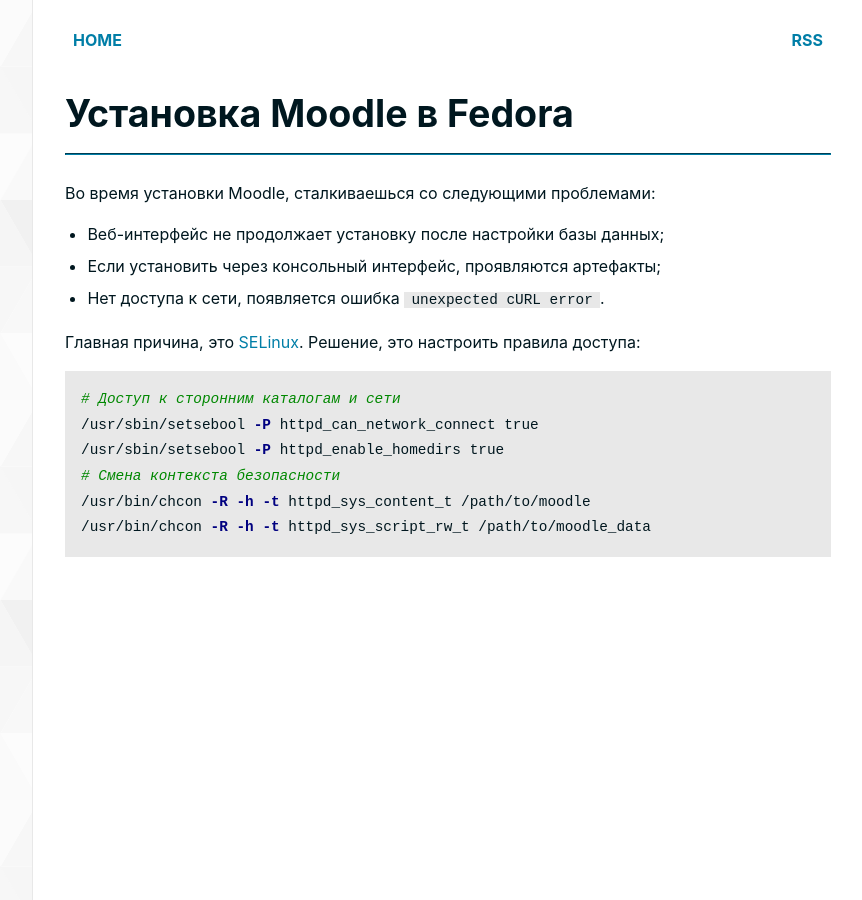
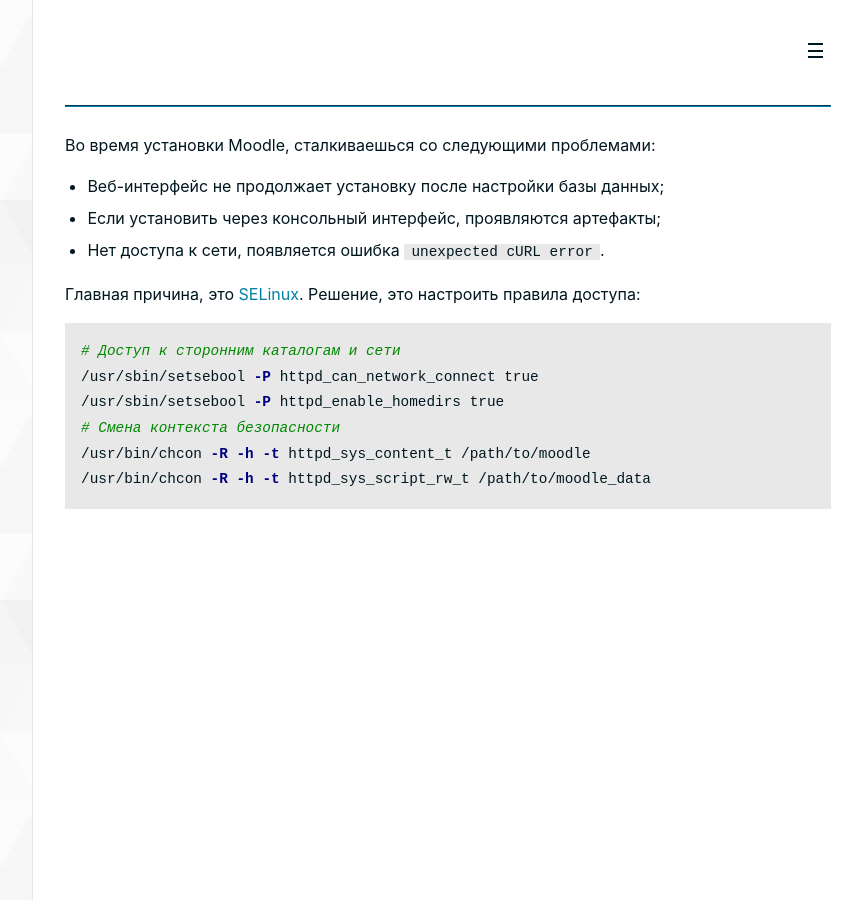
Before and after one commit to valentineus/popov.link, a Jekyll site: the page built from _posts/2018-07-23-installing-moodle-to-fedora.md, in a window 1280 px wide. Shown: the whole page, without its empty margins (192-1054 px from the left). Built offline with Jekyll 4.4.1, drawn with Linux system fonts in a browser that asks for light colours; comment, search, counter and statistics services are not loaded.

Commit message:
Add an animation menu on the only CSS
Signed-off-by: Valentin Popov <info@valentineus.link>

```diff
--- a/_includes/navbar.html
+++ b/_includes/navbar.html
@@ -1,26 +1,15 @@
 {% assign pages = site.pages | where: "show", true %}
 
-<nav role="navigation">
-    <ul class="nav-pills">
-        {% unless page.url == "/index.html" %}
-            <li role="presentation">
-                <strong>
-                    <a class="nav-link" href="/">Home</a>
-                </strong>
-            </li>
-        {% endunless %}
+<div class="navigation-container">
+    <input id="toggle-button" class="toggle-button" type="checkbox" />
 
-        <!-- Right side -->
-        <ul class="nav-pills nav-right">
-            {% for page in pages %}
-                <li role="presentation">
-                    <strong>
-                        <a class="nav-link" href="{{ page.url | strip_newlines | strip_html | strip | normalize_whitespace | relative_url | uri_escape }}">
-                            {{ page.title | strip_newlines | strip_html | strip | normalize_whitespace | smartify | xml_escape }}
-                        </a>
-                    </strong>
-                </li>
-            {% endfor %}
-        </ul>
-    </ul>
-</nav>
+    <label class="toggle-label" for="toggle-button">
+        <span></span>
+        <span></span>
+        <span></span>
+    </label>
+
+    <nav class="navigation" role="navigation">
+        <ul class="navigation-pills"></ul>
+    </nav>
+</div>
--- a/_scss/components/_navigation.scss
+++ b/_scss/components/_navigation.scss
@@ -1,36 +1,87 @@
-.nav-pills {
-  list-style-type: none;
-  margin: 0;
-  overflow: hidden;
+.navigation-container {
+  background: $color-bg;
+  border-left: 1px solid $color-bg-alt;
+  border-right: 1px solid $color-bg-alt;
+  height: 100px;
+  left: 0;
+  margin: auto;
+  max-width: 52em;
   padding: 0;
-  text-align: center;
+  position: fixed;
+  right: 0;
+  top: 0;
+  width: 100%;
+}
 
-  li {
-    float: left;
-    padding: .5em;
+.toggle-button {
+  display: none;
+
+  &:checked ~ .navigation {
+    transform: none;
+    transition: all .1s;
+  }
+
+  &:checked ~ .toggle-label {
+    span {
+      opacity: 0;
+      top: 50%;
+    }
+
+    span:first-child {
+      opacity: 1;
+      transform: rotate(405deg);
+    }
+
+    span:last-child {
+      opacity: 1;
+      transform: rotate(-405deg);
+    }
   }
 }
 
-.nav-link {
-  text-align: center;
-  text-decoration: none;
-  text-transform: uppercase;
+.toggle-label {
+  float: right;
+  height: 20px;
+  position: relative;
+  right: 40px;
+  top: 40px;
+  width: 15px;
 
-  &:active,
-  &:focus,
   &:hover {
-    border: 0;
-    text-decoration: none;
+    cursor: pointer;
+  }
+
+  span {
+    background: $color-text;
+    height: 2px;
+    position: absolute;
+    top: 50%;
+    width: 100%;
+
+    &:first-child {
+      top: 3px;
+    }
+
+    &:last-child {
+      top: 16px;
+    }
   }
 }
 
-.nav-right {
-  float: right;
+.navigation {
+  background: $color-bg;
+  border-left: 1px solid $color-bg-alt;
+  border-right: 1px solid $color-bg-alt;
+  height: 100%;
+  left: 0;
+  margin: auto;
+  max-width: 52em;
+  padding: 0;
+  position: fixed;
+  right: 0;
+  top: 100px;
+  transform: scale(.1, 0);
+  transform-origin: 100% 0%;
+  transition: none;
+  width: 100%;
 }
-
-@media (max-width: 382px) {
-  .nav-right,
-  .nav-pills li {
-    float: none;
-  }
-}
```
